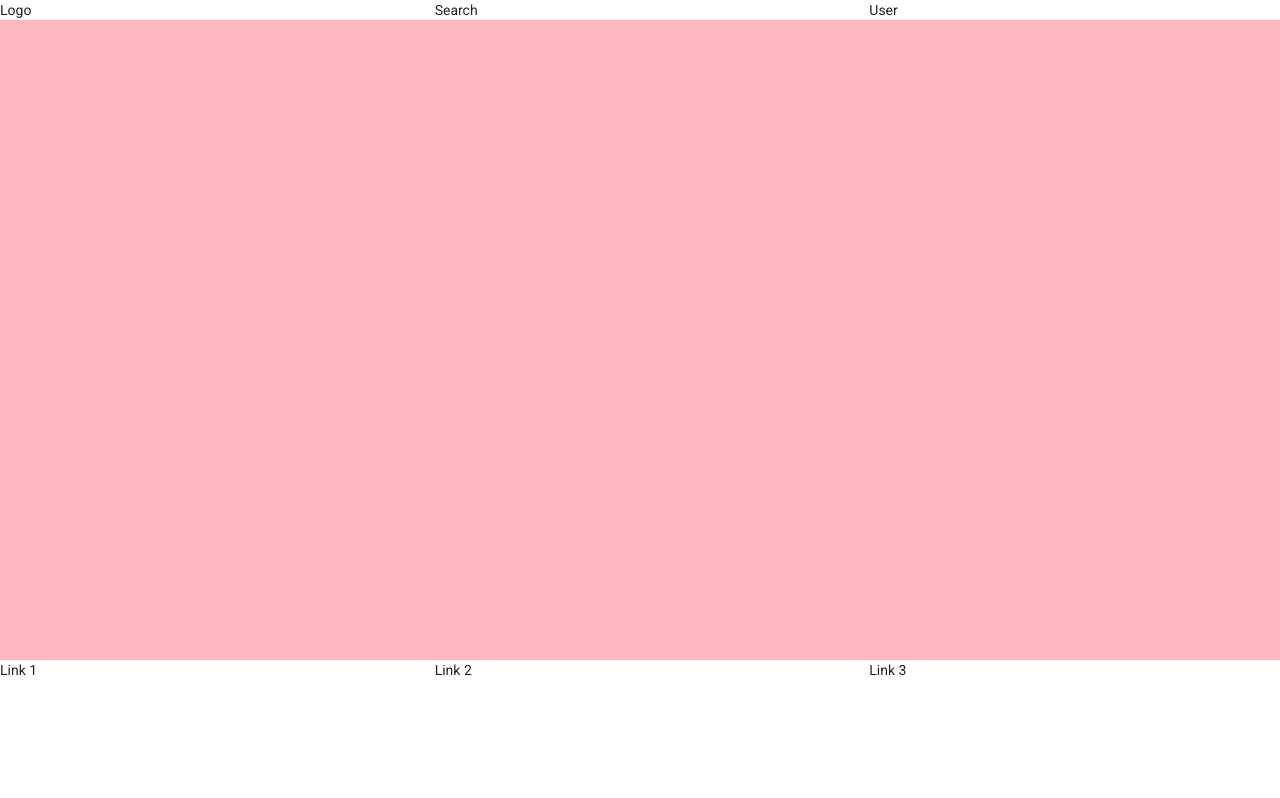
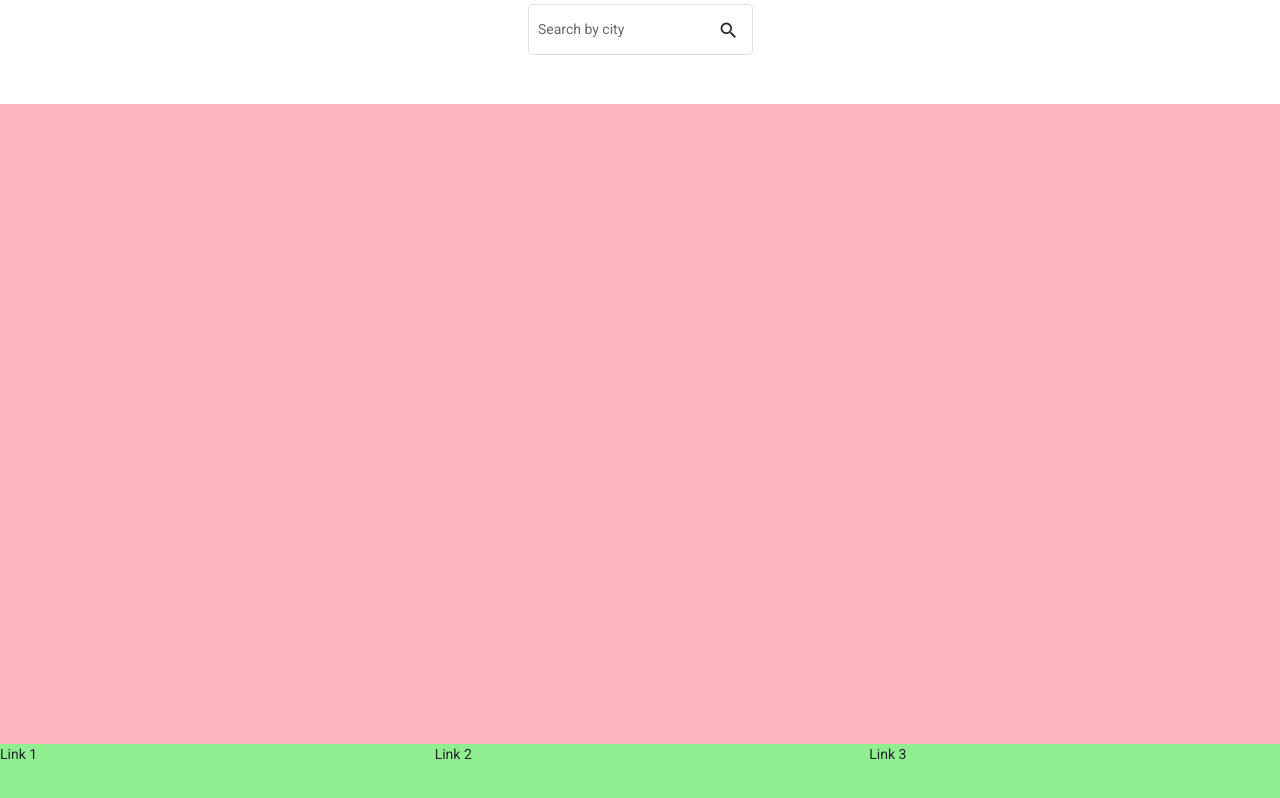
Before and after one commit to shameersheriff/WeatherApp, an Angular app: page / in a window 1280 px wide. Shown: the top 798 px of the page. Built offline with nearby package versions, Linux system fonts and the light colour scheme; no server answers.

Commit message:
Implement search by city function. Restructure markup

```diff
--- a/src/app/app.component.html
+++ b/src/app/app.component.html
@@ -1,3 +1,4 @@
-<app-top-nav></app-top-nav>
-<app-main-section></app-main-section>
+<app-top-nav (onSearchChange)="onSearchChange($event)"></app-top-nav>
+<app-main-section [searchQuery]="searchQuery"></app-main-section>
+<router-outlet></router-outlet>
 <app-footer></app-footer>
--- a/src/app/app.component.ts
+++ b/src/app/app.component.ts
@@ -3,12 +3,15 @@ import { Component, OnInit } from '@angular/core';
 @Component({
   selector: 'app-root',
   templateUrl: './app.component.html',
-  styleUrls: ['./app.component.scss']
+  styleUrls: ['./app.component.scss'],
 })
-export class AppComponent implements OnInit{
+export class AppComponent implements OnInit {
   title = 'WeatherApp';
+  searchQuery: string = '';
 
-  ngOnInit() {
+  ngOnInit() {}
 
+  onSearchChange(event: any): void {
+    this.searchQuery = event;
   }
 }
--- a/src/app/components/shared/footer/footer.component.html
+++ b/src/app/components/shared/footer/footer.component.html
@@ -1,4 +1,4 @@
-<div class="cotainer-fluid">
+<div class="cotainer-fluid footer-container">
   <div class="row">
     <div class="col-4">Link 1</div>
     <div class="col-4">Link 2</div>
--- a/src/app/components/shared/footer/footer.component.scss
+++ b/src/app/components/shared/footer/footer.component.scss
@@ -0,0 +1,4 @@
+.footer-container{
+  height: 10%;
+  background-color: lightgreen;
+}
--- a/src/app/components/shared/main-section/main-section.component.html
+++ b/src/app/components/shared/main-section/main-section.component.html
@@ -1,3 +1,45 @@
 <div class="cotainer-fluid main-section-container">
-  <router-outlet></router-outlet>
+  <div class="text-center mt-4 pt-4">
+    <h1>{{weatherMap?.name}}</h1>
+  </div>
+
+  <div class="container" *ngIf="weatherMap">
+    <div class="row mb-4">
+      <div class="col-12">
+        <label>Main : {{weatherMap.weather[0].main}}</label><br>
+        <label>Description : {{weatherMap.weather[0].description}}</label><br>
+        <label>Timezone : {{weatherMap.timezone}}</label><br>
+      </div>
+    </div>
+    <div class="row mb-4">
+      <div class="col-6">
+        <label>Latitude : {{weatherMap.lat}}</label><br>
+        <label>Longitude : {{weatherMap.lon}}</label><br>
+        <label>Pressure : {{weatherMap.main.pressure}}</label><br>
+        <label>Humidity : {{weatherMap.main.humidity}}</label><br>
+        <label>Ground Level : {{weatherMap.main.grnd_level}}</label><br>
+        <label>Sea Level : {{weatherMap.main.sea_level}}</label><br>
+      </div>
+      <div class="col-6">
+        <label>Feels like : {{weatherMap.main.feels_like}}</label><br>
+        <label>Temp : {{weatherMap.main.temp}}</label><br>
+        <label>Temp Max : {{weatherMap.main.temp_max}}</label><br>
+        <label>Temp Min : {{weatherMap.main.temp_min}}</label><br>
+      </div>
+    </div>
+    <div class="row">
+      <div class="col-6">
+        <label>Wind speed : {{weatherMap.wind.speed}}</label><br>
+        <label>Wind direction : {{weatherMap.wind.deg}}</label><br>
+        <label>Wind gust : {{weatherMap.wind.gust}}</label><br>
+      </div>
+      <div class="col-6">
+        <label>Country : {{weatherMap.sys.country}}</label><br>
+        <label>Sunrise : {{weatherMap.sys.sunrise}}</label><br>
+        <label>Sunset : {{weatherMap.sys.sunset}}</label><br>
+      </div>
+    </div>
+  </div>
+
+
 </div>
--- a/src/app/components/shared/main-section/main-section.component.ts
+++ b/src/app/components/shared/main-section/main-section.component.ts
@@ -1,15 +1,57 @@
-import { Component, OnInit } from '@angular/core';
+import { Component, Input, OnInit, SimpleChanges } from '@angular/core';
+import { WeatherMap } from 'src/app/models/weather-map.model';
+import { WeatherMapApiService } from 'src/app/services/weather-map-api.service';
 
 @Component({
   selector: 'app-main-section',
   templateUrl: './main-section.component.html',
-  styleUrls: ['./main-section.component.scss']
+  styleUrls: ['./main-section.component.scss'],
 })
 export class MainSectionComponent implements OnInit {
+  @Input() searchQuery: string = '';
+  weatherMap!: WeatherMap;
 
-  constructor() { }
+  constructor(private weatherMapService: WeatherMapApiService) {}
 
   ngOnInit(): void {
+    this.search();
   }
 
+  ngOnChanges(changes: SimpleChanges) {
+    if (!changes.searchQuery.firstChange) {
+      this.searchQuery = changes.searchQuery.currentValue;
+      this.search();
+    }
+  }
+
+  search() {
+    if (!this.searchQuery) {
+      this.searchQuery = 'colombo';
+    }
+    this.weatherMapService
+      .searchByCity(this.searchQuery)
+      .subscribe((data: any) => {
+        this.weatherMap = new WeatherMap(data);
+      });
+  }
+
+  defaultLocation() {
+    if (navigator.geolocation) {
+      navigator.geolocation.getCurrentPosition(this.showPosition);
+    } else {
+      console.log('Geolocation is not supported by this browser.');
+    }
+  }
+  showPosition(position: any) {
+    console.log(
+      'Latitude: ' +
+        position.coords.latitude +
+        ' Longitude: ' +
+        position.coords.longitude
+    );
+    this.weatherMapService
+      .searchByCoordinates(position.coords.latitude, position.coords.longitude)
+      .subscribe((data: any) => {
+      });
+  }
 }
--- a/src/app/components/shared/top-nav/top-nav.component.html
+++ b/src/app/components/shared/top-nav/top-nav.component.html
@@ -1,7 +1,11 @@
-<div class="cotainer-fluid">
+<div class="cotainer-fluid top-nav-container">
   <div class="row">
-    <div class="col-4">Logo</div>
-    <div class="col-4">Search</div>
-    <div class="col-4">User</div>
+    <div class="col-12 search-container">
+      <mat-form-field appearance="outline">
+        <mat-label>Search by city</mat-label>
+        <input matInput placeholder="Placeholder" [(ngModel)]="searchQuery" (keypress)="search($event)">
+        <mat-icon matSuffix>search</mat-icon>
+      </mat-form-field>
+    </div>
   </div>
 </div>
--- a/src/app/components/shared/top-nav/top-nav.component.scss
+++ b/src/app/components/shared/top-nav/top-nav.component.scss
@@ -0,0 +1,9 @@
+.top-nav-container {
+  height: 10%;
+  background-color: transparent;
+}
+
+.search-container{
+  display: flex;
+  justify-content: center;
+}
--- a/src/app/components/shared/top-nav/top-nav.component.ts
+++ b/src/app/components/shared/top-nav/top-nav.component.ts
@@ -1,4 +1,4 @@
-import { Component, OnInit } from '@angular/core';
+import { Component, EventEmitter, OnInit, Output } from '@angular/core';
 
 @Component({
   selector: 'app-top-nav',
@@ -6,10 +6,20 @@ import { Component, OnInit } from '@angular/core';
   styleUrls: ['./top-nav.component.scss']
 })
 export class TopNavComponent implements OnInit {
+  @Output() onSearchChange: EventEmitter<string> = new EventEmitter();
+
+
+  searchQuery:string = '';
 
   constructor() { }
 
   ngOnInit(): void {
   }
 
+  search(event: any){
+    if(event.charCode === 13){
+      console.log(this.searchQuery);
+      this.onSearchChange.emit(this.searchQuery);
+    }
+  }
 }
```
